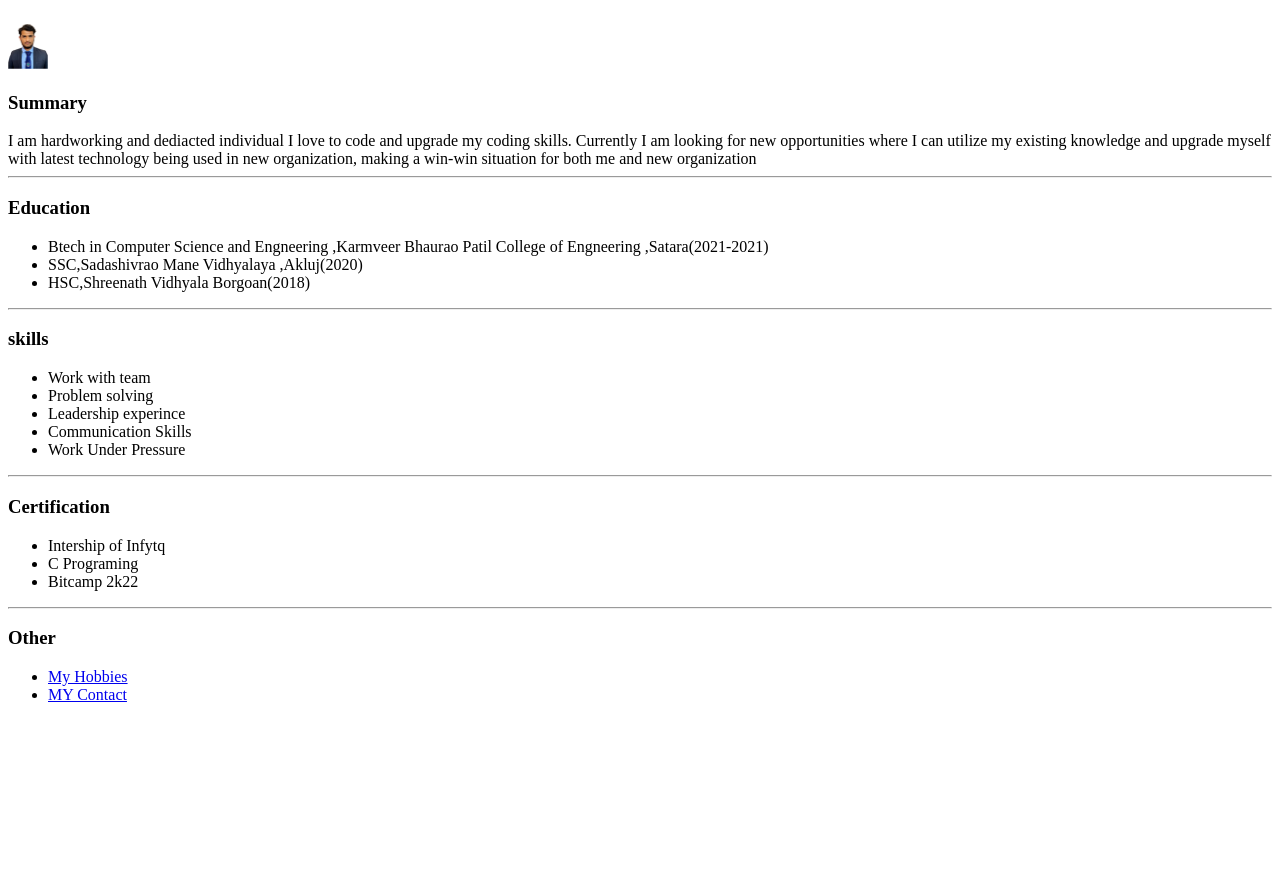
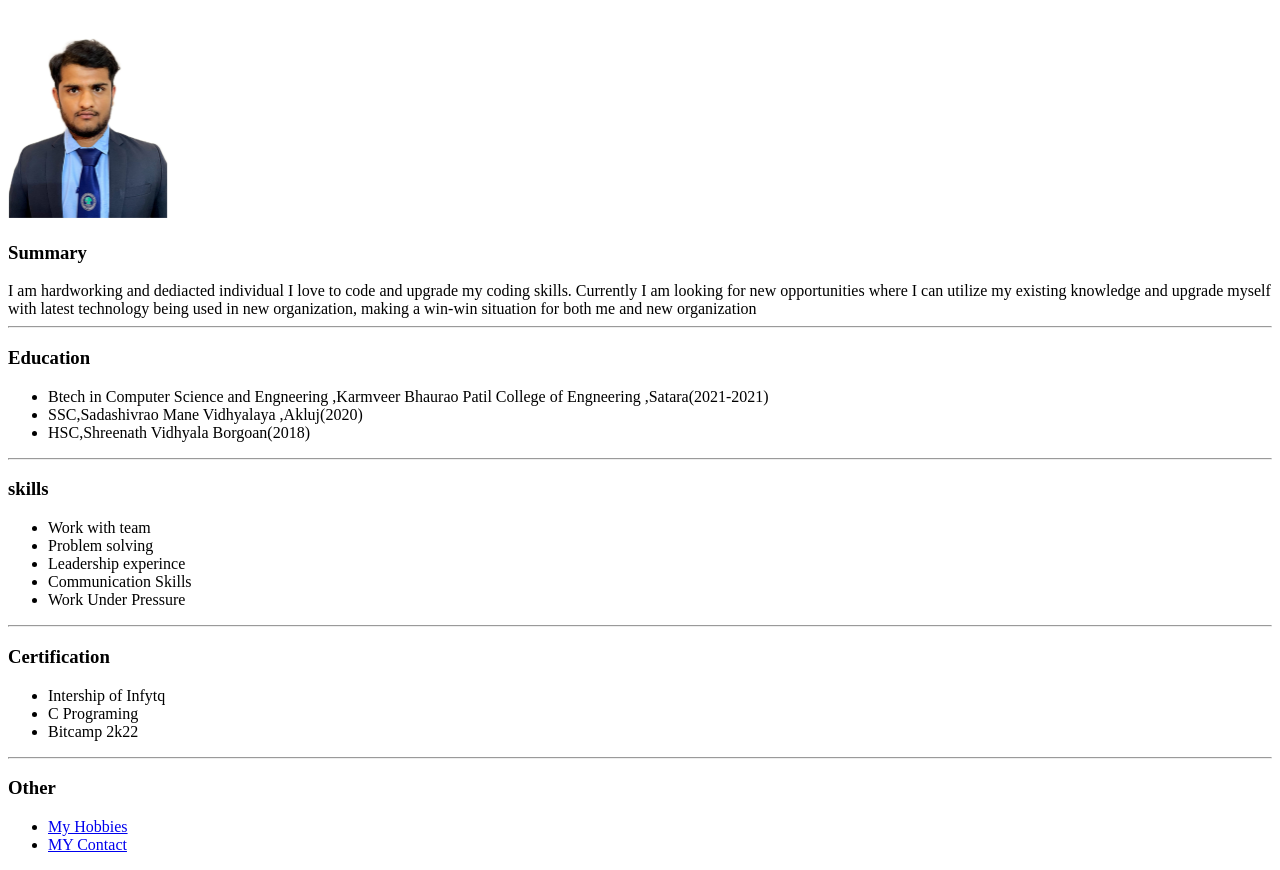
Before and after one commit to pratikspawar/html-resume, a plain HTML site: page index.html in a window 1280 px wide. Shown: the part 61-931 px from the top of the page. Before the commit the page ends 800 px from the top, so only its background shows below. Drawn offline with Linux system fonts and the light colour scheme.

Commit message:
Update index.html

```diff
--- a/index.html
+++ b/index.html
@@ -7,7 +7,7 @@
 </head>
 <body>
     <h1>Pratik Pawar</h1>
-    <img src="./assetes/imges/pratik.jpg" alt="My_image" height="50px",width="200vw">
+    <img src="./assetes/imges/pratik.jpg" alt="My_image" height="200px">
     <h3>Summary</h3>
         I am hardworking and dediacted individual I love to code and upgrade my coding skills. Currently I am looking for new opportunities where I can utilize my existing knowledge and upgrade myself with latest technology being used in new organization, making a win-win situation for both me and new organization
     <hr>
```
